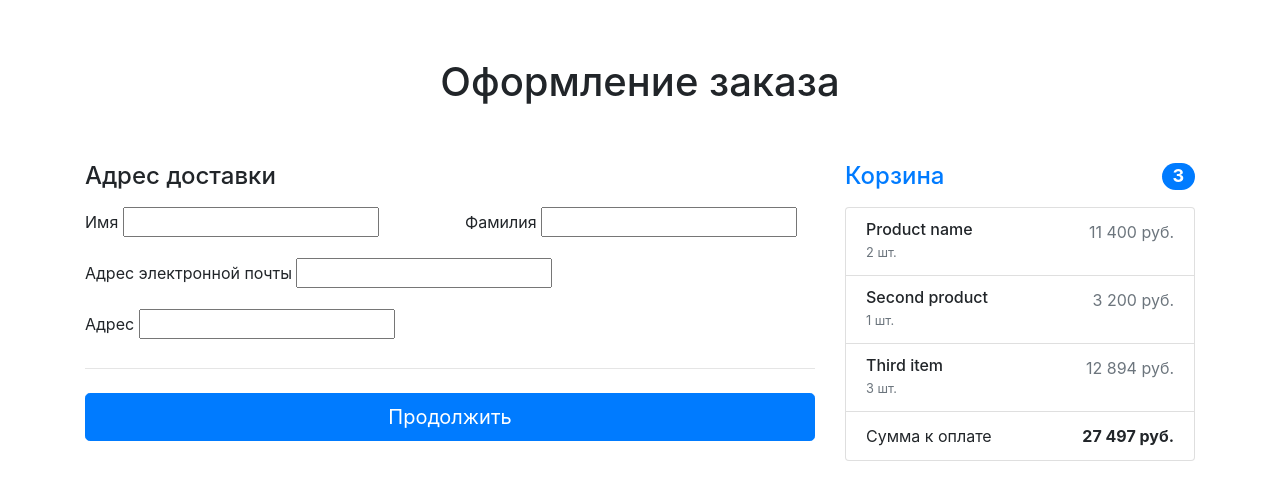
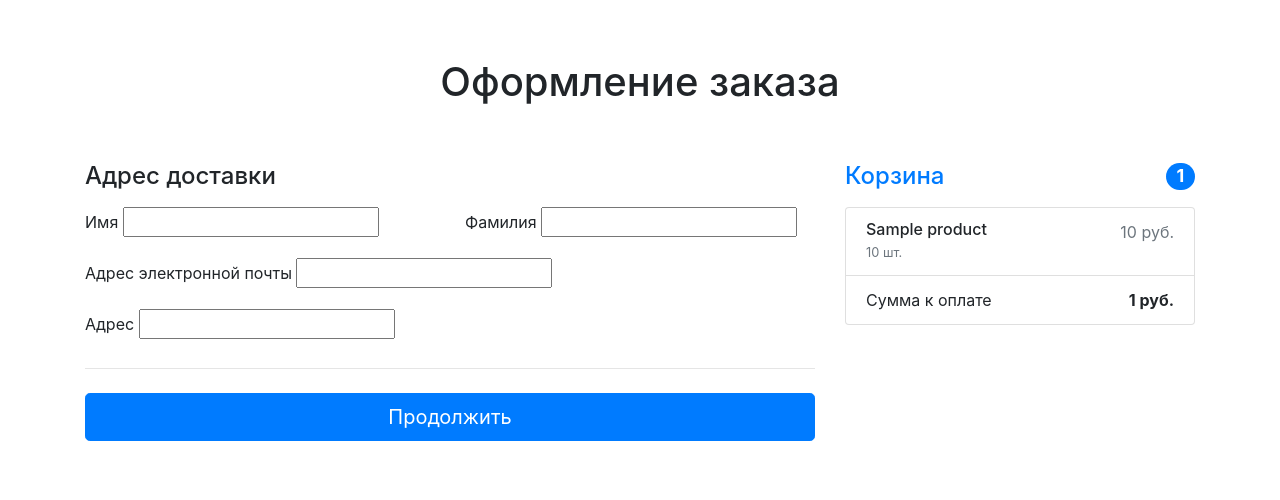
Before and after one commit to KonstantinProspero/Django_store_server, a Django app: template orders/templates/orders/order-create.html in a window 1280 px wide. Shown: the part 56-556 px from the top of the page. Run offline with Django 3.2, Linux system fonts and the light colour scheme; the template is opened without the code that fills it: most values are stand-ins (such as "Sample title", 1, 10 or a date in 2020); form fields are guessed from the names that the template uses; some libraries are stand-ins or nearby versions.

Commit message:
version_start_stripe

```diff
--- a/orders/templates/orders/order-create.html
+++ b/orders/templates/orders/order-create.html
@@ -1,4 +1,5 @@
 {% extends "products/base.html" %}
+{% load humanize %}
 
 {% block content %}
     <section>
@@ -13,33 +14,21 @@
             <div class="col-md-5 col-lg-4 order-md-last">
                 <h4 class="d-flex justify-content-between align-items-center mb-3">
                     <span class="text-primary">Корзина</span>
-                    <span class="badge badge-primary badge-pill text-white">3</span>
+                        <span class="badge badge-primary badge-pill text-white">{{ baskets.total_quantity }}</span>
                     </h4>
                     <ul class="list-group mb-3">
+                        {% for basket in baskets %}
                             <li class="list-group-item d-flex justify-content-between lh-sm">
                                 <div>
-                            <h6 class="my-0">Product name</h6>
-                            <small class="text-muted">2 шт.</small>
+                                    <h6 class="my-0">{{ basket.product.name }}</h6>
+                                    <small class="text-muted">{{ basket.quantity }} шт.</small>
                                 </div>
-                        <span class="text-muted">11 400 руб.</span>
+                                <span class="text-muted">{{ basket.sum|intcomma }} руб.</span>
                             </li>
-                    <li class="list-group-item d-flex justify-content-between lh-sm">
-                        <div>
-                            <h6 class="my-0">Second product</h6>
-                            <small class="text-muted">1 шт.</small>
-                        </div>
-                        <span class="text-muted">3 200 руб.</span>
-                    </li>
-                    <li class="list-group-item d-flex justify-content-between lh-sm">
-                        <div>
-                            <h6 class="my-0">Third item</h6>
-                            <small class="text-muted">3 шт.</small>
-                        </div>
-                        <span class="text-muted">12 894 руб.</span>
-                    </li>
+                        {% endfor %}
                         <li class="list-group-item d-flex justify-content-between">
                             <span>Сумма к оплате</span>
-                        <strong>27 497 руб.</strong>
+                            <strong>{{ baskets.total_sum|intcomma }} руб.</strong>
                         </li>
                     </ul>
                 </div>
--- a/orders/views.py
+++ b/orders/views.py
@@ -9,3 +9,7 @@ class OrderCreateView(TitleMixin, CreateView):
 	form_class = OrderForm
 	success_url = reverse_lazy('orders:order_create')
 	title = 'Store - Оформление заказа'
+
+	def form_valid(self, form):
+		form.instance.initiator = self.request.user
+		return super(OrderCreateView, self).form_valid(form)
--- /dev/null
+++ b/products/context_processors.py
@@ -0,0 +1,6 @@
+from products.models import Basket
+
+
+def baskets(request):
+    user = request.user
+    return {'baskets': Basket.objects.filter(user=user) if user.is_authenticated else []}
--- a/products/templates/products/baskets.html
+++ b/products/templates/products/baskets.html
@@ -1,3 +1,5 @@
+{% load humanize %}
+
 {% if baskets %}
             <h4 class="mt-3 mb-3 d-flex justify-content-between align-items-center mb-3">
                 Корзина <span class="badge badge-secondary badge-pill">{{ baskets.total_quantity }}</span>
@@ -15,7 +17,7 @@
                                 <input name="basketID" type="number" class="form-control"
                                        value="{{ basket.quantity }}" min="0">
                             </div>
-                            <div class="col-lg-4">{{ basket.sum }} руб.</div>
+                            <div class="col-lg-4">{{ basket.sum| intcomma }} руб.</div>
                             <div class="col-lg-4">
                                 <a href="{% url 'products:basket_remove' basket.id %}">
                                     <i class="fas fa-trash"></i>
@@ -29,7 +31,7 @@
             <div class="card mb-3">
                 <div class="card-footer">
                     <p class="float-left">Итого</p>
-                    <h4 class="float-right">{{ baskets.total_sum }} руб.</h4>
+                    <h4 class="float-right">{{ baskets.total_sum| intcomma }} руб.</h4>
                 </div>
             </div>
             <a class="btn btn-success btn-lg float-right" href="{% url 'orders:order_create' %}">
--- a/products/templates/products/products.html
+++ b/products/templates/products/products.html
@@ -1,5 +1,5 @@
 {% extends 'products/base.html' %}
-{% load static cache %}
+{% load static cache humanize %}
 
 {% block css %}
      <link href="{% static 'vendor/css/products.css' %}" rel="stylesheet">
@@ -69,7 +69,7 @@
                             <h4 class="card-title">
                                 <a href="#">{{ product.name }}</a>
                             </h4>
-                            <h5>{{ product.price }}</h5>
+                            <h5>{{ product.price| intcomma }}</h5>
                             <p class="card-text">{{ product.description }}</p>
                         </div>
                         <div class="card-footer text-center">
```
Also changed, not shown: products/models.py (+4 -4 lines). Lines whose indentation alone changed are shown as unchanged.
